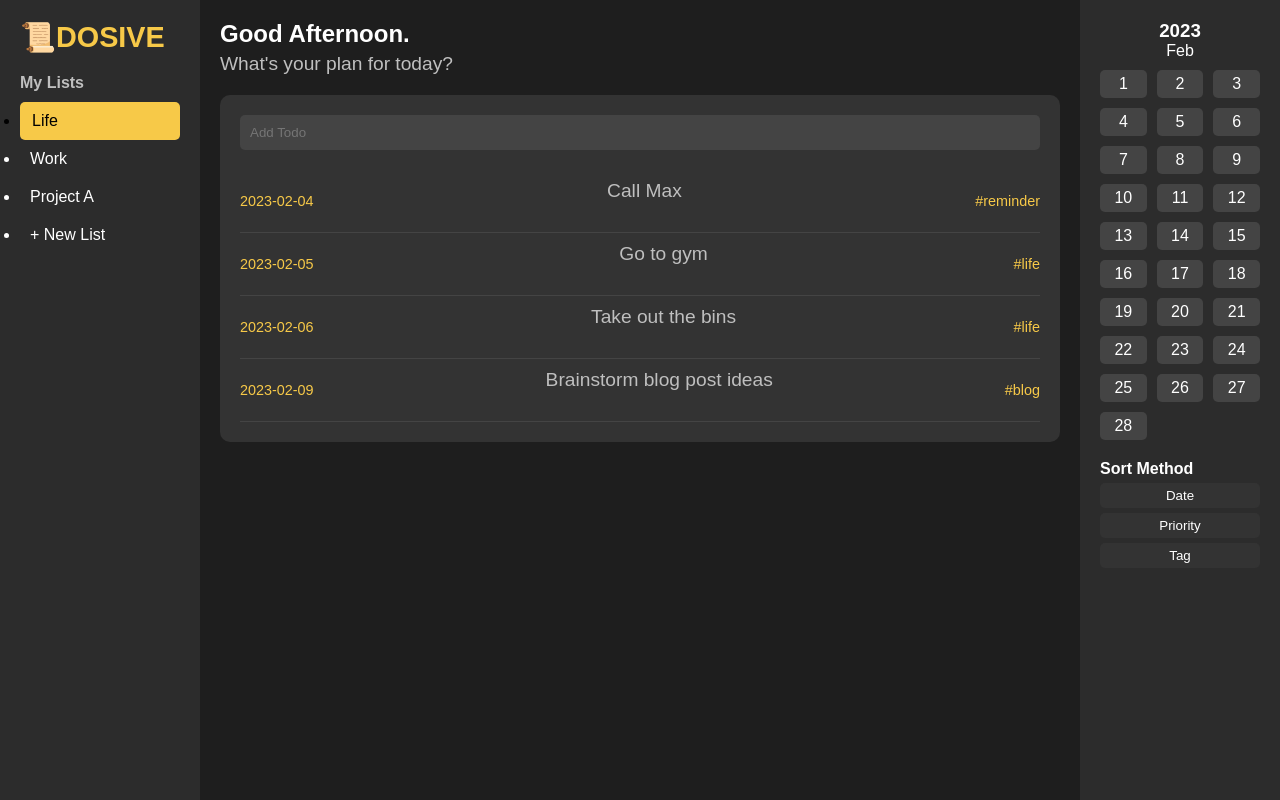
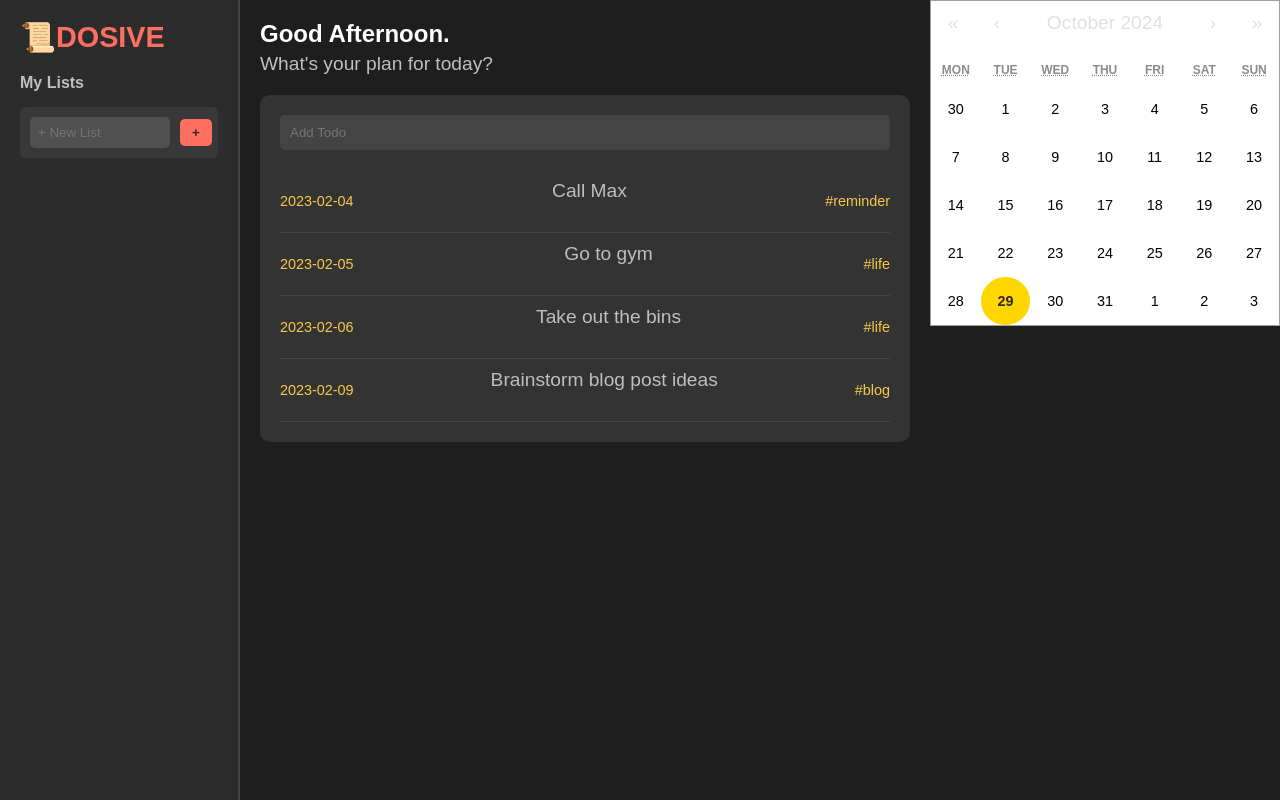
Before and after one commit to pranjal-2507/ToDoList_dimensionlessAI, a React (Vite) app in the folder client/: page / in a window 1280 px wide. Built offline with nearby package versions, Linux system fonts and the light colour scheme.

Commit message:
Created components

```diff
--- a/client/package.json
+++ b/client/package.json
@@ -10,8 +10,13 @@
     "preview": "vite preview"
   },
   "dependencies": {
+    "date-fns": "^4.1.0",
+    "lucide-react": "^0.454.0",
     "react": "^18.3.1",
+    "react-calendar": "^5.1.0",
+    "react-day-picker": "^9.2.1",
     "react-dom": "^18.3.1",
+    "react-icons": "^5.3.0",
     "react-router-dom": "^6.27.0"
   },
   "devDependencies": {
--- a/client/src/Components/Calender.jsx
+++ b/client/src/Components/Calender.jsx
@@ -1,29 +1,42 @@
+// CalendarComponent.js
 import React from 'react';
+import Calendar from 'react-calendar';
+import 'react-calendar/dist/Calendar.css';
 import '../Styles/Calender.css';
 
-const Calendar = () => {
+const CalendarComponent = ({ todos = [] }) => { // Default to empty array if todos is undefined
+  const today = new Date();
+
+  // Map over todos to extract deadlines safely
+  const deadlines = todos.map(todo => new Date(todo.deadline));
+
+  const tileClassName = ({ date, view }) => {
+    if (view === 'month') {
+      if (
+        date.getDate() === today.getDate() &&
+        date.getMonth() === today.getMonth() &&
+        date.getFullYear() === today.getFullYear()
+      ) {
+        return 'highlight-today';
+      }
+
+      if (
+        deadlines.some(d =>
+          d.getDate() === date.getDate() &&
+          d.getMonth() === date.getMonth() &&
+          d.getFullYear() === date.getFullYear()
+        )
+      ) {
+        return 'highlight-deadline';
+      }
+    }
+  };
+
   return (
-    <div className="calendar">
-      <div className="calendar-header">
-        <h3>2023</h3>
-        <p>Feb</p>
-      </div>
-      <div className="calendar-body">
-        {/* Render a simple calendar grid */}
-        <div className="calendar-grid">
-          {Array.from({ length: 28 }, (_, i) => (
-            <div key={i} className="calendar-day">{i + 1}</div>
-          ))}
-        </div>
-      </div>
-      <div className="sort-method">
-        <h4>Sort Method</h4>
-        <button>Date</button>
-        <button>Priority</button>
-        <button>Tag</button>
-      </div>
+    <div>
+      <Calendar tileClassName={tileClassName} />
     </div>
   );
 };
 
-export default Calendar;
+export default CalendarComponent;
--- a/client/src/Components/Sidebar.jsx
+++ b/client/src/Components/Sidebar.jsx
@@ -1,16 +1,89 @@
-import React from 'react';
+import React, { useState } from 'react';
 import '../Styles/Sidebar.css';
+import { CiEdit } from "react-icons/ci";
+import { MdDeleteOutline } from "react-icons/md";
+import { CiSaveDown2 } from "react-icons/ci";
+import { MdCancel } from "react-icons/md";
 
 const Sidebar = () => {
+  const [lists, setLists] = useState([]);
+  const [newList, setNewList] = useState('');
+  const [editingIndex, setEditingIndex] = useState(null);
+  const [editingText, setEditingText] = useState('');
+
+  const addList = () => {
+    if (newList.trim()) {
+      setLists([...lists, newList.trim()]);
+      setNewList('');
+    }
+  };
+
+  const deleteList = (index) => {
+    const updatedLists = lists.filter((_, i) => i !== index);
+    setLists(updatedLists);
+  };
+
+  const startEditing = (index) => {
+    setEditingIndex(index);
+    setEditingText(lists[index]);
+  };
+
+  const saveEdit = () => {
+    if (editingText.trim()) {
+      const updatedLists = lists.map((list, index) =>
+        index === editingIndex ? editingText.trim() : list
+      );
+      setLists(updatedLists);
+      cancelEdit();
+    }
+  };
+
+  const cancelEdit = () => {
+    setEditingIndex(null);
+    setEditingText('');
+  };
+
   return (
     <div className="sidebar">
       <h1>📜DOSIVE</h1>
       <h3>My Lists</h3>
       <ul>
-        <li className="list-item selected">Life</li>
-        <li className="list-item">Work</li>
-        <li className="list-item">Project A</li>
-        <li className="list-item">+ New List</li>
+        {lists.map((list, index) => (
+          <li key={index} className={`list-item ${index === 0 ? 'selected' : ''}`}>
+            {editingIndex === index ? (
+              <input
+                type="text"
+                value={editingText}
+                onChange={(e) => setEditingText(e.target.value)}
+              />
+            ) : (
+              list
+            )}
+            <div className="list-actions">
+              {editingIndex === index ? (
+                <>
+                  <button onClick={saveEdit}><CiSaveDown2 /></button>
+                  <button onClick={cancelEdit}><MdCancel /></button>
+                </>
+              ) : (
+                <>
+                  <button onClick={() => startEditing(index)}><CiEdit /></button>
+                  <button onClick={() => deleteList(index)}><MdDeleteOutline /></button>
+                </>
+              )}
+            </div>
+          </li>
+        ))}
+        <li className="list-item new-list">
+          <input
+            type="text"
+            placeholder="+ New List"
+            value={newList}
+            onChange={(e) => setNewList(e.target.value)}
+            onKeyDown={(e) => e.key === 'Enter' && addList()}
+          />
+          <button onClick={addList}>+</button>
+        </li>
       </ul>
     </div>
   );
--- a/client/src/Styles/Calender.css
+++ b/client/src/Styles/Calender.css
@@ -1,35 +1,64 @@
+/* Wrapper for the Calendar Component */
 .calendar {
-    width: 200px;
+  width: 280px;
   padding: 20px;
-    background-color: #2c2c2c;
-    color: white;
+  background-color: #2b2b2b; /* Dark gray background */
+  color: black;
+  border-radius: 10px;
+  font-family: Arial, sans-serif;
 }
-  .calendar-header {
+
+/* Header for Month and Navigation */
+.react-calendar__navigation {
+  display: flex;
+  justify-content: space-between;
+  margin-bottom: 10px;
+  color: black
+}
+
+.react-calendar__navigation button {
+  background: none;
+  color: #e0e0e0; /* Light gray */
+  font-size: 1.2em;
+  cursor: pointer;
+}
+
+.react-calendar__navigation button:disabled {
+  color: #6e6e6e; /* Disabled buttons in darker gray */
+}
+
+/* Weekday Headers */
+.react-calendar__month-view__weekdays {
   text-align: center;
-    margin-bottom: 10px;
 }
-  .calendar-grid {
-    display: grid;
-    grid-template-columns: repeat(3, 1fr);
-    gap: 10px;
+
+.react-calendar__month-view__weekdays__weekday {
+  color: #8c8c8c; /* Medium gray for weekday names */
+  font-weight: bold;
 }
-  .calendar-day {
-    width: 100%;
-    padding: 5px;
+
+/* Calendar Dates */
+.react-calendar__tile {
+  padding: 15px;
+  font-size: 0.9em;
   text-align: center;
-    background-color: #444;
-    border-radius: 5px;
+  color: black;
+  background: none;
+  border-radius: 50%; /* Circular style */
+  transition: background-color 0.3s ease;
 }
-  .sort-method {
-    margin-top: 20px;
+
+/* Today’s Date Highlight */
+.highlight-today {
+  background-color: #ffd700; /* Bright yellow for today’s date */
+  color: #2b2b2b; /* Dark text on yellow */
+  font-weight: bold;
 }
-  .sort-method button {
-    width: 100%;
-    padding: 5px;
-    margin-top: 5px;
-    background-color: #333;
-    color: white;
-    border: none;
-    cursor: pointer;
-    border-radius: 5px;
+
+
+/* Custom Deadline Highlight */
+.highlight-deadline {
+  background-color: #555555; /* Medium gray for deadlines */
+  color: #ffd700; /* Yellow text on deadline */
+  font-weight: bold;
 }
--- a/client/src/Styles/Login.css
+++ b/client/src/Styles/Login.css
@@ -12,7 +12,7 @@
     padding: 1rem;
   }
 
-  /* Heading and subheading */
+
   .login-heading {
     font-size: 2rem;
     font-weight: bold;
@@ -47,13 +47,13 @@
   }
 
   .login-input:focus {
-    border-color: #ffbb00; /* Accent color */
+    border-color: #ff6f61; /* Accent color */
     box-shadow: 0 0 10px rgba(255, 187, 0, 0.5);
   }
 
   /* Button styling */
   .login-button {
-    background-color: #ffbb00;
+    background-color: #ff6f61;
     color: #1e1e1e;
     padding: 0.75rem;
     margin-top: 1rem;
@@ -66,7 +66,7 @@
   }
 
   .login-button:hover {
-    background-color: #e0a900;
+    background-color: #ff6f61;
   }
 
   /* Signup link styling */
@@ -78,7 +78,7 @@
   }
 
   .signup-link a {
-    color: #ffbb00;
+    color: #ff6f61;
     text-decoration: none;
   }
 
--- a/client/src/Styles/Sidebar.css
+++ b/client/src/Styles/Sidebar.css
@@ -1,31 +1,110 @@
+/* Sidebar Container */
 .sidebar {
-    width: 200px;
+  width: 240px;
   padding: 20px;
   background-color: #2c2c2c;
-    color: white;
+  color: #ffffff;
+  font-family: Arial, sans-serif;
+  border-right: 2px solid #444;
 }
 
+/* Sidebar Title */
 .sidebar h1 {
   font-size: 1.8rem;
-    color: #f7c948;
+  color: #ff6f61;
   margin-bottom: 20px;
 }
 
+/* Sidebar Subtitle */
 .sidebar h3 {
   font-size: 1rem;
-    margin-bottom: 10px;
+  margin-bottom: 15px;
   color: #bfbfbf;
 }
 
+/* List Item */
 .list-item {
+  display: flex;
+  align-items: center;
+  justify-content: space-between;
   padding: 10px;
+  margin-bottom: 8px;
   cursor: pointer;
   color: white;
+  background-color: #383838;
+  border-radius: 5px;
+  transition: background-color 0.3s;
 }
 
+/* Selected List Item */
 .list-item.selected {
-    background-color: #f7c948;
+  background-color: #383838;
+  color: white;
+
+}
+
+/* List Item Hover Effect */
+.list-item:hover {
+  background-color: #ff6f61;
+}
+
+/* New List Input Field */
+.new-list input {
+  width: 140px;
+  padding: 8px;
+  background-color: #505050;
+  color: #ffffff;
+  border: none;
+  border-radius: 5px;
+  outline: none;
+  margin-right: 10px;
+}
+
+/* Add Button */
+.new-list button {
+  padding: 6px 12px;
+  background-color: #ff6f61;
+  color: #2c2c2c;
+  border: none;
+  border-radius: 5px;
+  cursor: pointer;
+  font-weight: bold;
+  transition: background-color 0.3s;
+}
+
+/* Add Button Hover Effect */
+.new-list button:hover {
+  background-color: #e0b041;
+}
+
+/* List Actions (Edit/Delete Buttons) */
+.list-actions {
+  display: flex;
+  gap: 8px;
+}
+
+.list-actions button {
+  background-color: transparent;
+  color: #bfbfbf;
+  border: none;
+  cursor: pointer;
+  font-size: 1.1rem;
+  transition: color 0.3s;
+}
+
+/* Edit/Delete Buttons Hover Effect */
+.list-actions button:hover {
   color: black;
+}
+
+/* Edit Mode Input Field */
+.list-item input {
+  flex: 1;
+  padding: 8px;
+  background-color: #505050;
+  color: #ffffff;
+  border: none;
   border-radius: 5px;
-    padding-left: 12px;
+  outline: none;
+  margin-right: 10px;
 }
--- a/client/src/Styles/Signup.css
+++ b/client/src/Styles/Signup.css
@@ -51,13 +51,13 @@
   }
 
   .signup-input:focus {
-    border-color: #ffbb00; /* Accent color */
+    border-color: #ff6f61; /* Accent color */
     box-shadow: 0 0 10px rgba(255, 187, 0, 0.5);
   }
 
   /* Button styling */
   .signup-button {
-    background-color: #ffbb00;
+    background-color: #ff6f61;
     color: #1e1e1e;
     padding: 0.75rem;
     margin-top: 1rem;
@@ -70,7 +70,7 @@
   }
 
   .signup-button:hover {
-    background-color: #e0a900;
+    background-color: #ea766c;
   }
 
   /* Login link styling */
@@ -82,7 +82,7 @@
   }
 
   .login-link a {
-    color: #ffbb00;
+    color: #ff6f61;
     text-decoration: none;
   }
 
```
Also changed, not shown: 2 other files (tests, documents, lock files or other folders). Lines whose indentation alone changed are shown as unchanged.
